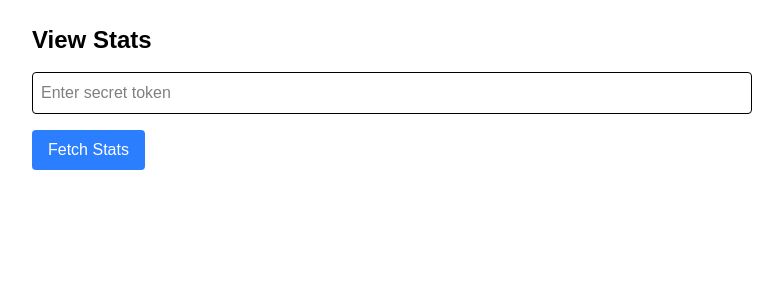
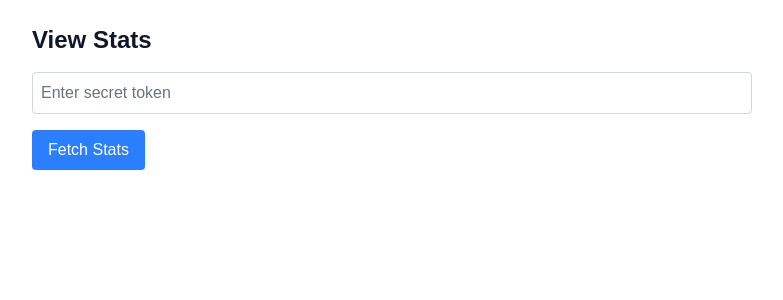
Before and after one commit to saqlainnaqshi/portfolio, a Next.js app: page /view-stats in a window 1280 px wide. Shown: the top 300 px of the page, without its empty margins (248-1031 px from the left). Built offline with nearby package versions, Linux system fonts and the light colour scheme.

Commit message:
fixed dark and light mode of stats page

```diff
--- a/app/view-stats/page.tsx
+++ b/app/view-stats/page.tsx
@@ -47,7 +47,7 @@ export default function ViewStatsPage() {
     };
 
     return (
-        <div className="p-6 max-w-3xl mx-auto text-black">
+        <div className="p-6 max-w-3xl mx-auto text-gray-900 dark:text-gray-100 bg-white dark:bg-gray-900">
             <h1 className="text-2xl font-bold mb-4">View Stats</h1>
 
             <input
@@ -55,7 +55,7 @@ export default function ViewStatsPage() {
                 placeholder="Enter secret token"
                 value={token}
                 onChange={(e) => setToken(e.target.value)}
-                className="p-2 border rounded w-full mb-4"
+                className="p-2 border rounded w-full mb-4 bg-white dark:bg-gray-800 border-gray-300 dark:border-gray-600 text-gray-900 dark:text-gray-100 placeholder-gray-500 dark:placeholder-gray-400"
             />
 
             <button
@@ -65,7 +65,7 @@ export default function ViewStatsPage() {
                 Fetch Stats
             </button>
 
-            {error && <p className="text-red-500 mt-4">{error}</p>}
+            {error && <p className="text-red-600 dark:text-red-400 mt-4">{error}</p>}
 
             {data && (
                 <div className="mt-6">
@@ -81,7 +81,7 @@ export default function ViewStatsPage() {
                     <h2 className="text-xl font-semibold mb-2">Recent Logs</h2>
                     <table className="w-full border border-collapse">
                         <thead>
-                            <tr className="bg-gray-200">
+                            <tr className="bg-gray-200 dark:bg-gray-700">
                                 <th className="border p-2">Page</th>
                                 <th className="border p-2">IP</th>
                                 <th className="border p-2">User Agent</th>
@@ -90,7 +90,7 @@ export default function ViewStatsPage() {
                         </thead>
                         <tbody>
                             {data.recentLogs.map((log, index) => (
-                                <tr key={index}>
+                                <tr key={index} className="hover:bg-gray-50 dark:hover:bg-gray-800">
                                     <td className="border p-2">{log.page}</td>
                                     <td className="border p-2">{log.ip}</td>
                                     <td className="border p-2">{log.userAgent}</td>
```
